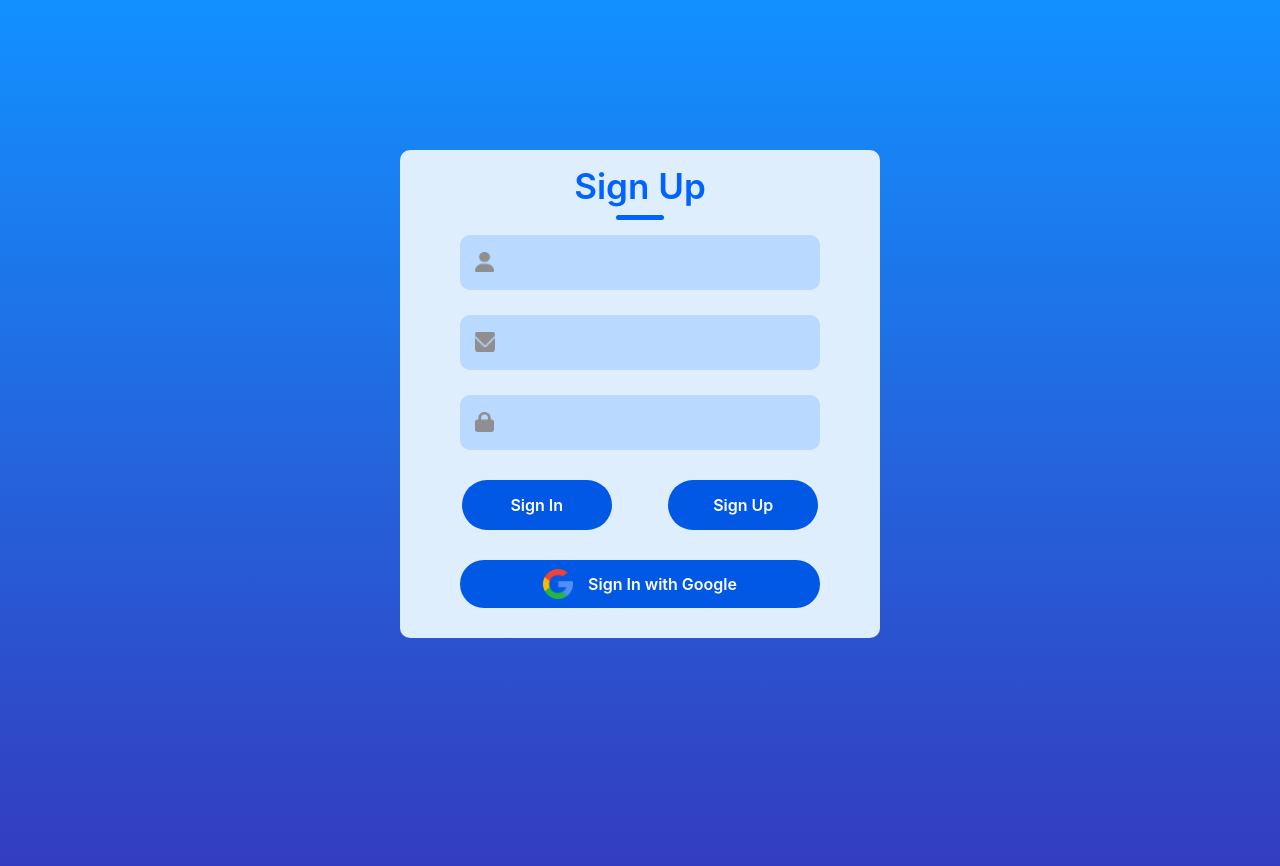
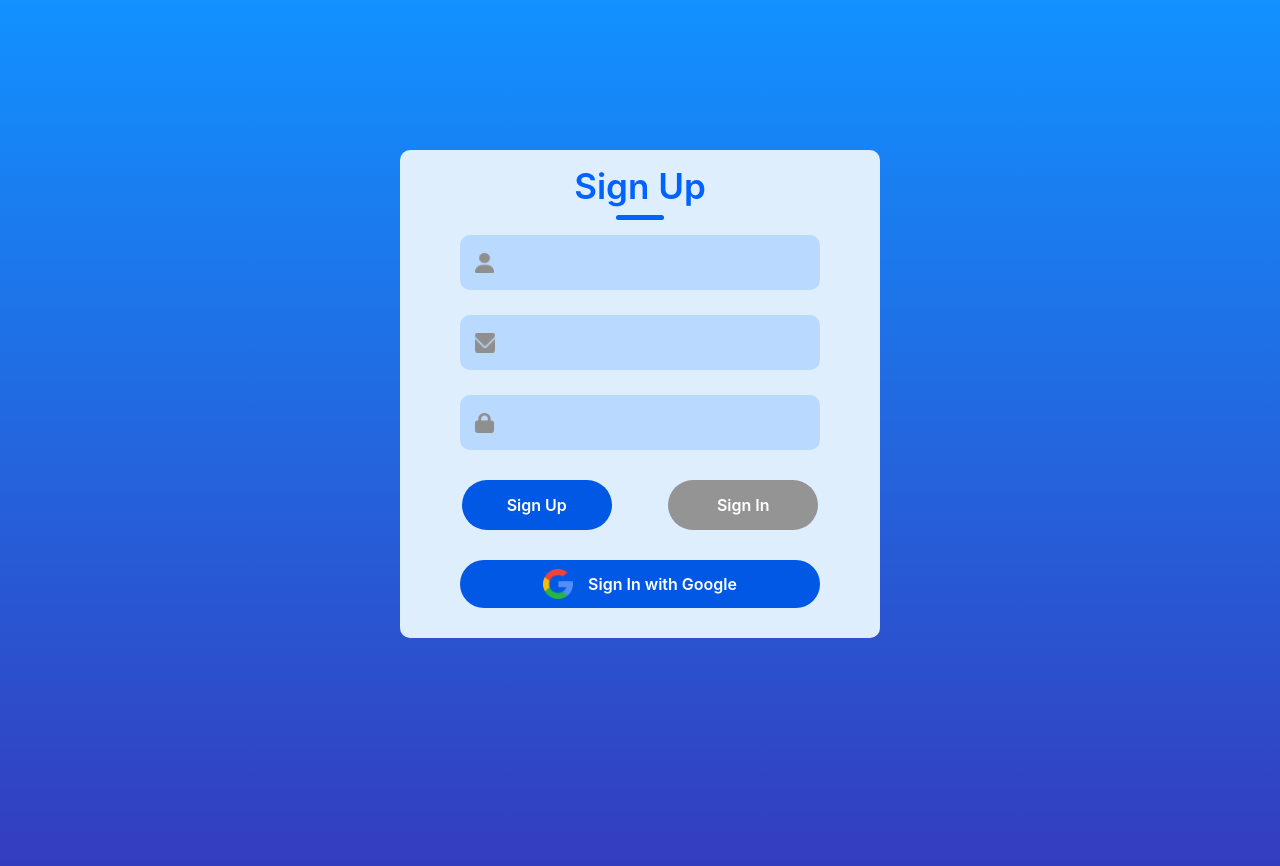
Before and after one commit to anshulgaharwal/practise-login, a React (Create React App) app: page / in a window 1280 px wide. Shown: the top 866 px of the page. Built offline with nearby package versions, Linux system fonts and the light colour scheme.

Commit message:
added js functionalities

```diff
--- a/src/Components/LoginForm/LoginForm.css
+++ b/src/Components/LoginForm/LoginForm.css
@@ -44,6 +44,7 @@
     background: #bad9ff;
     height: 55px;
     border-radius: 10px;
+    align-items: center;
 }
 
 .input img{
@@ -80,22 +81,26 @@
     color: #fff;
     font-weight: 600;
     margin: 0 auto;
+    cursor: pointer;
 }
 
-.google{
-    background: #fff;
-    width: 75%;
+.gray{
+    background: #949494;
+    color: #fff;
 }
+
 
 .google{
     display: flex;
     height: 48px;
     background: #0058e5;
     border-radius: 25px;
+    width: 75%;
     align-items: center;
     justify-content: center;
     gap: 15px;
     margin-bottom: 30px;
+    cursor: pointer;
 }
 
 .google-text{
--- a/src/Components/LoginForm/LoginForm.jsx
+++ b/src/Components/LoginForm/LoginForm.jsx
@@ -1,4 +1,4 @@
-import React from 'react'
+import React, { useState } from 'react'
 import './LoginForm.css'
 
 import email_icon from '../Assets/email.png'
@@ -7,18 +7,21 @@ import person_icon from '../Assets/person.png'
 import password_icon from '../Assets/password.png'
 
 const LoginForm = () => {
+
+    const [action, setAction] = useState("Sign Up");
+
     return(
         <div>
             <div className="container">
                 <div className="header">
-                    <div className="text">Sign Up</div>
+                    <div className="text">{action}</div>
                     <div className="underline"></div>
                 </div>
                 <div className="inputs">
-                    <div className="input">
+                    {action === "Sign In" ? <></> : <div className="input">
                         <img src={person_icon} alt="" />
                         <input type="text" />
-                    </div>
+                    </div>}
                     <div className="input">
                         <img src={email_icon} alt="" />
                         <input type="email" />
@@ -29,8 +32,8 @@ const LoginForm = () => {
                     </div>
                 </div>
                 <div className="submit">
-                    <div className="sub">Sign In</div>
-                    <div className="sub">Sign Up</div>
+                    <div className={action === "Sign In" ? "sub gray" : "sub"} onClick={() => setAction("Sign Up")}>Sign Up</div>
+                    <div className={action === "Sign Up" ? "sub gray" : "sub"} onClick={() => setAction("Sign In")}>Sign In</div>
                 </div>
                 <div className="google">
                     <img src={google_icon} alt="" />
```
